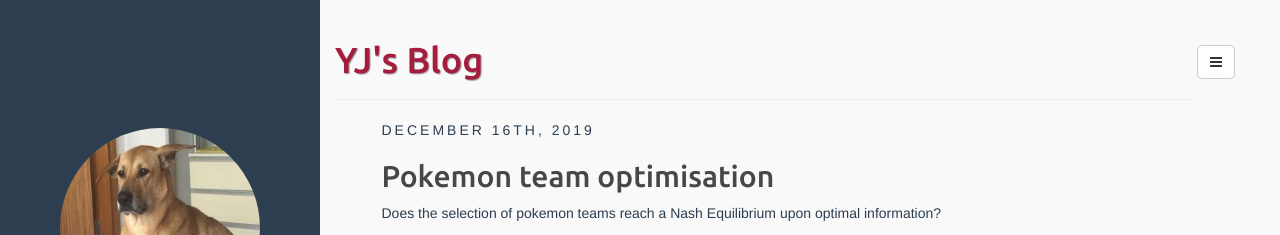
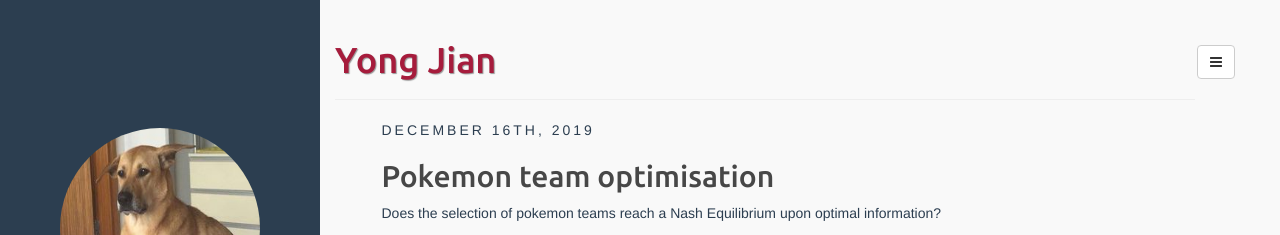
Before and after one commit to yjtek/yjtek.github.io, a Jekyll site: the page built from index.html, in a window 1280 px wide. Shown: the top 235 px of the page. Built offline with Jekyll 4.4.1, drawn with Linux system fonts in a browser that asks for light colours; the list of posts is cut into pages by our own code.

Commit message:
Add post

```diff
--- a/_config.yml
+++ b/_config.yml
@@ -16,7 +16,7 @@ defaults:
     scope:
       path: "" # empty string for all files
     values:
-      title: YJ's Blog
+      title: Yong Jian
 
 description: Probably wrong, sometimes useful
 author:
```
